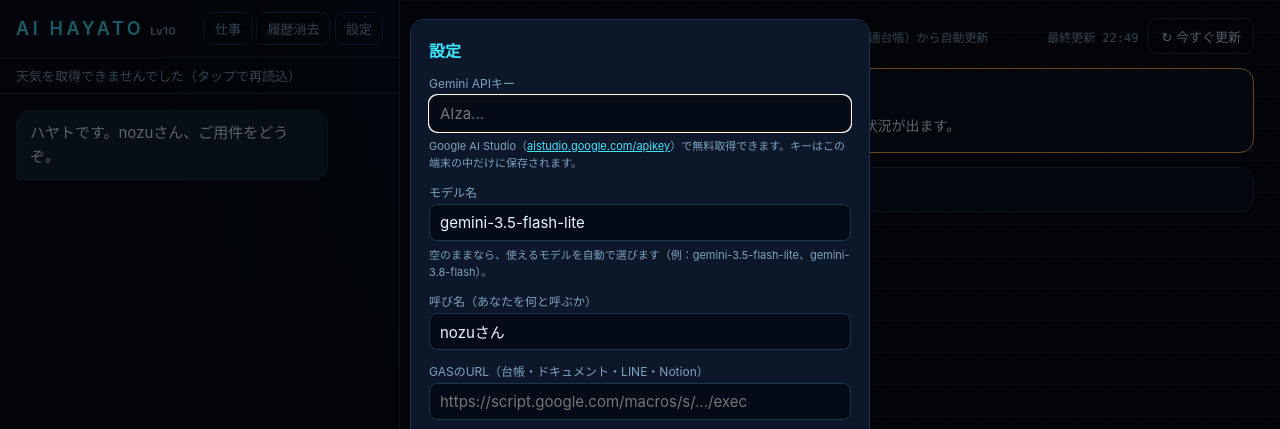
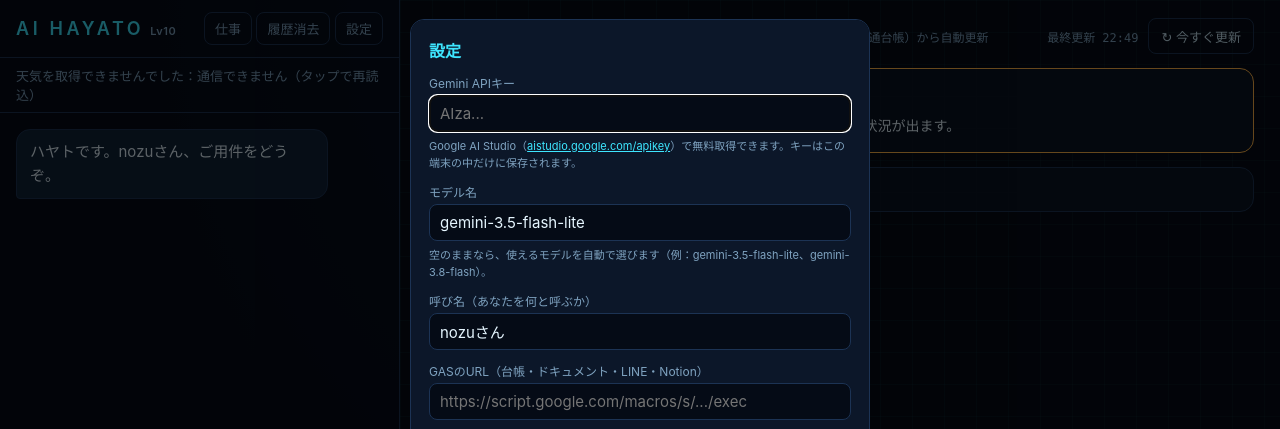
Before and after one commit to nozuredfly/hayato, a plain HTML site: page index.html in a window 1280 px wide. Shown: the top 429 px of the page. Drawn offline with Linux system fonts and the light colour scheme; no server answers.

Commit message:
天気：取得に失敗したら1回やり直し、失敗の理由（HTTPの番号など）を表示
Co-Authored-By: Claude Opus 5.5 <noreply@anthropic.com>
Claude-Session: https://claude.ai/code/session_01AQ9BVLLxchiNjJMVr8Puob

```diff
--- a/index.html
+++ b/index.html
@@ -1639,8 +1639,13 @@ async function getWeather(){
     '&hourly=temperature_2m,precipitation_probability,precipitation,weather_code,wind_speed_10m' +
     '&daily=weather_code,temperature_2m_max,temperature_2m_min,precipitation_probability_max,precipitation_sum,wind_speed_10m_max' +
     '&wind_speed_unit=ms&timezone=Asia%2FTokyo&forecast_days=7';
-  const r = await fetch(url);
-  if(!r.ok) throw new Error('weather ' + r.status);
+  let r, last = '';
+  for(let i = 0; i < 2; i++){   // 一時的な失敗に備えて、1回だけやり直す
+    try{ r = await fetch(url, { cache:'no-store' }); if(r.ok) break; last = 'HTTP ' + r.status; }
+    catch(e){ last = navigator.onLine ? '通信できません' : 'オフライン'; r = null; }
+    await new Promise(ok => setTimeout(ok, 1500));
+  }
+  if(!r || !r.ok) throw new Error(last || '不明');
   const d = await r.json();
   wxCache = { t:Date.now(), d };
   return d;
@@ -1671,7 +1676,7 @@ async function showWeatherBar(){
     $('wx').innerHTML = WX_ICON(c.weather_code) + ' <b>' + Math.round(c.temperature_2m) + '℃</b> ' + (WX_CODE[c.weather_code]||'') +
       '　今日 ' + Math.round(dd.temperature_2m_max[0]) + '/' + Math.round(dd.temperature_2m_min[0]) + '℃ ☂' + dd.precipitation_probability_max[0] + '%' +
       '　<span style="margin-left:auto">田原市</span>';
-  }catch(e){ $('wx').textContent = '天気を取得できませんでした（タップで再読込）'; wxCache = null; }
+  }catch(e){ $('wx').textContent = '天気を取得できませんでした：' + e.message + '（タップで再読込）'; wxCache = null; }
 }
 $('wx').addEventListener('click', () => {
   if($('wx').textContent.includes('取得できません')){ showWeatherBar(); return; }
```
